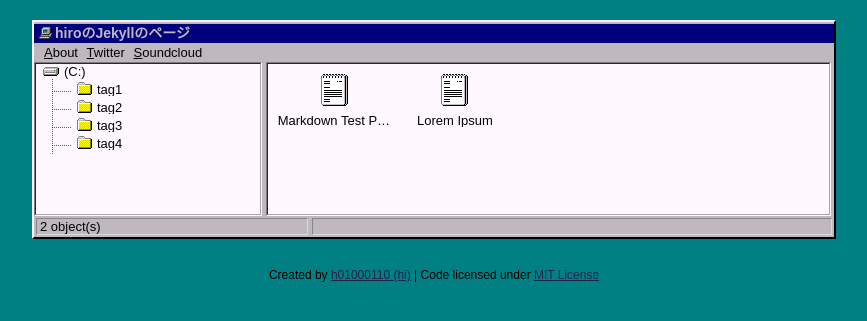
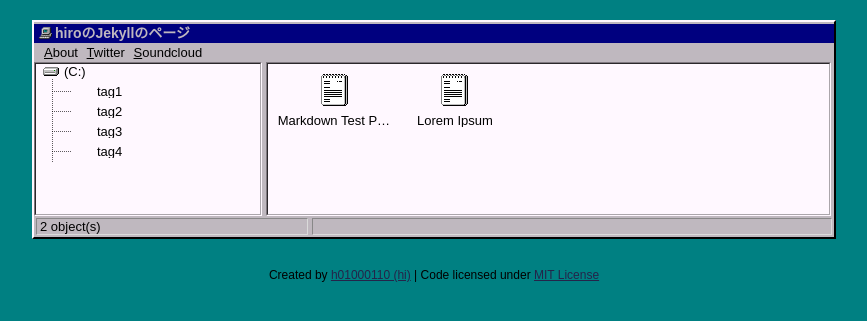
Before and after one commit to 1627009/web2-5, a Jekyll site: the page built from index.html, in a window 1280 px wide. Shown: the top 321 px of the page, without its empty margins (206-1073 px from the left). Built offline with Jekyll 4.4.1, drawn with Linux system fonts in a browser that asks for light colours.

Commit message:
Update default.html

```diff
--- a/_layouts/default.html
+++ b/_layouts/default.html
@@ -35,7 +35,7 @@
 			<ul>
 				{% assign tags = site.tags | sort %}
 				{% for tag in tags %}
-				<li><a href="/tag/{{ tag | first | slugify }}/" title="{{ tag[0] | replace:'-', ' ' }}"><img src="/assets/img/folder.ico" />{{ tag[0] | replace:'-', ' ' }}</a></li>
+				<li><a href="/tag/{{ tag | first | slugify }}/" title="{{ tag[0] | replace:'-', ' ' }}"><img src="web2-5/assets/img/folder.ico" />{{ tag[0] | replace:'-', ' ' }}</a></li>
 				{% endfor %}
 			</ul>
 				</li>
@@ -46,7 +46,7 @@
 				{% if page.title == 'me' or page.title == '404...' %}
 					<ul>
 						{% for post in site.posts %}
-						<li><a href="{{  post.url }}" title="{{ post.title }}"><img src="/assets/img/file.ico" title="{{ post.title }}" />{{ post.title }}</a></li>
+						<li><a href="{{  post.url }}" title="{{ post.title }}"><img src="web2-5/assets/img/file.ico" title="{{ post.title }}" />{{ post.title }}</a></li>
 						{% endfor %}
 					</ul>
 				{% else %}
@@ -55,7 +55,7 @@
 			{% else %}
 				<ul>
 					{% for post in site.posts %}
-					<li><a href="{{  post.url }}" title="{{ post.title }}"><img src="/assets/img/file.ico" title="{{ post.title }}" />{{ post.title }}</a></li>
+					<li><a href="{{  post.url }}" title="{{ post.title }}"><img src="web2-5/assets/img/file.ico" title="{{ post.title }}" />{{ post.title }}</a></li>
 					{% endfor %}
 				</ul>
 			{% endunless %}
```
